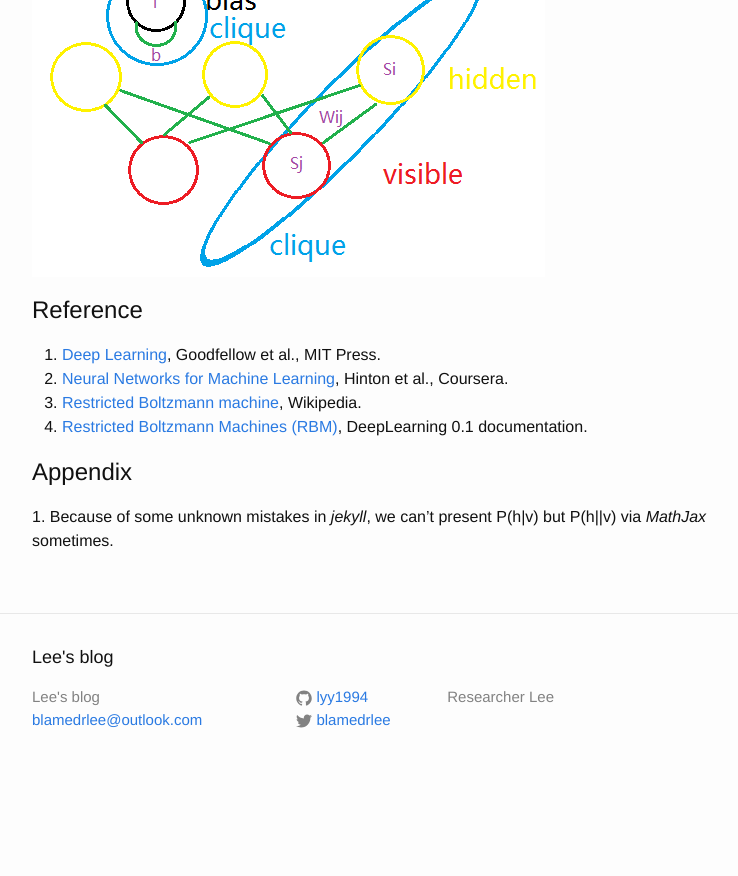
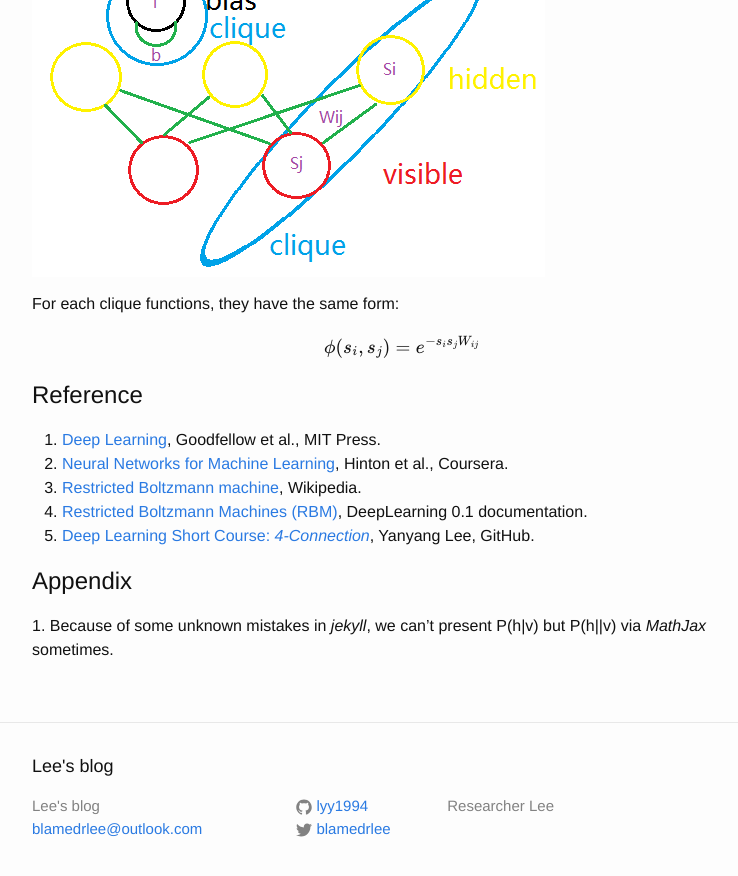
Before and after one commit to lyy1994/lyy1994.github.io, a Jekyll site: the page built from _posts/2017-03-16-EBM-Notes.markdown, in a window 1280 px wide and 900 px high, scrolled down 5005 px. Shown: the top 876 px of the window, without its empty margins (238-976 px from the left). Built offline with Jekyll 4.4.1, drawn with Linux system fonts in a browser that asks for light colours; formulas are drawn with MathJax 3; before the commit the page ends 5796 px from its top, so only the background shows below that.

Commit message:
Post 'EBM Notes' Update 1
Add more details and reference.

```diff
--- a/_posts/2017-03-16-EBM-Notes.markdown
+++ b/_posts/2017-03-16-EBM-Notes.markdown
@@ -194,11 +194,16 @@ RBM is actually a log-linear Markov Random Field, i.e., MRF. I won't present def
 
 ![](/images/EBM+Notes_1.png)
 
+For each clique functions, they have the same form:
+
+$$\phi(s_i,s_j)=e^{-s_is_jW_{ij}}$$
+
 # Reference
 1. [Deep Learning](http://www.deeplearningbook.org/), Goodfellow et al., MIT Press.
 2. [Neural Networks for Machine Learning](https://www.coursera.org/learn/neural-networks), Hinton et al., Coursera.
 3. [Restricted Boltzmann machine](https://en.wikipedia.org/wiki/Restricted_Boltzmann_machine), Wikipedia.
 4. [Restricted Boltzmann Machines (RBM)](http://deeplearning.net/tutorial/rbm.html), DeepLearning 0.1 documentation.
+5. [Deep Learning Short Course: *4-Connection*](https://github.com/lyy1994/DLSC/tree/master/slides), Yanyang Lee, GitHub.
 
 # Appendix
 
```
